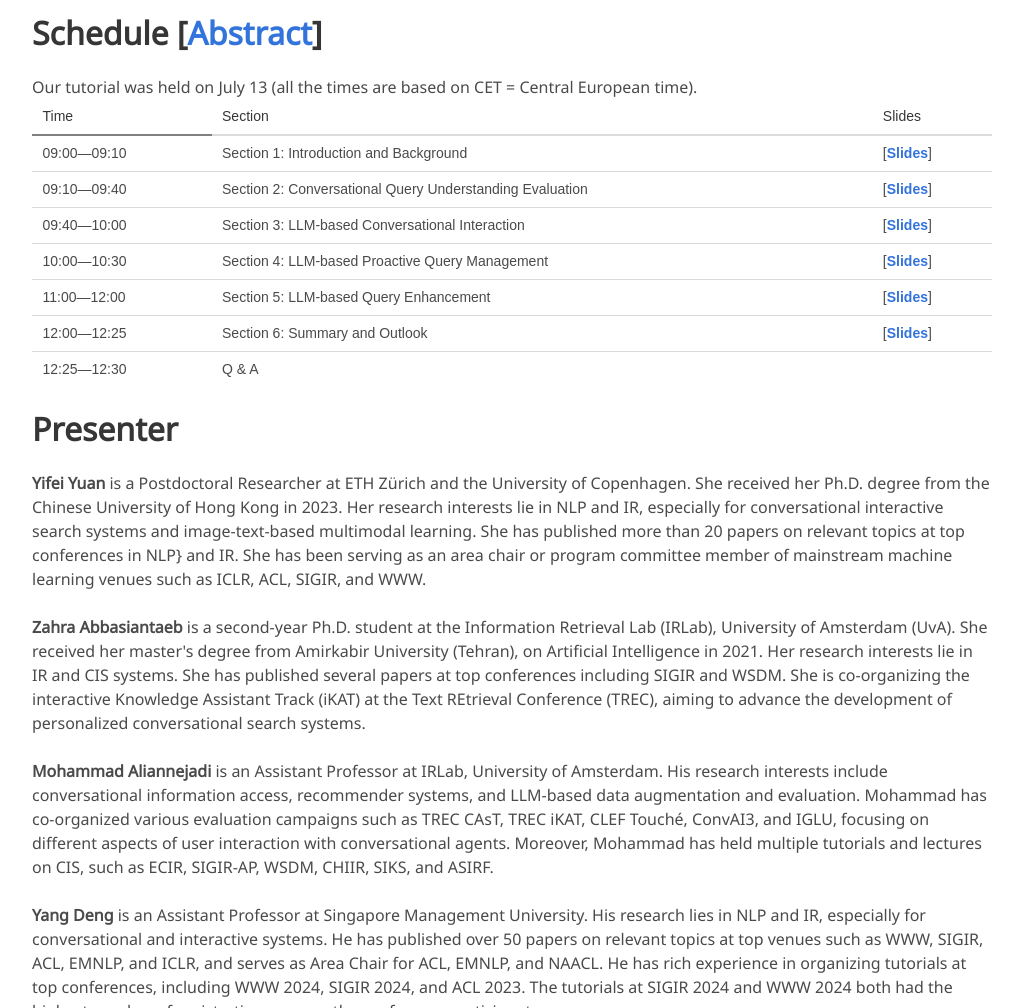
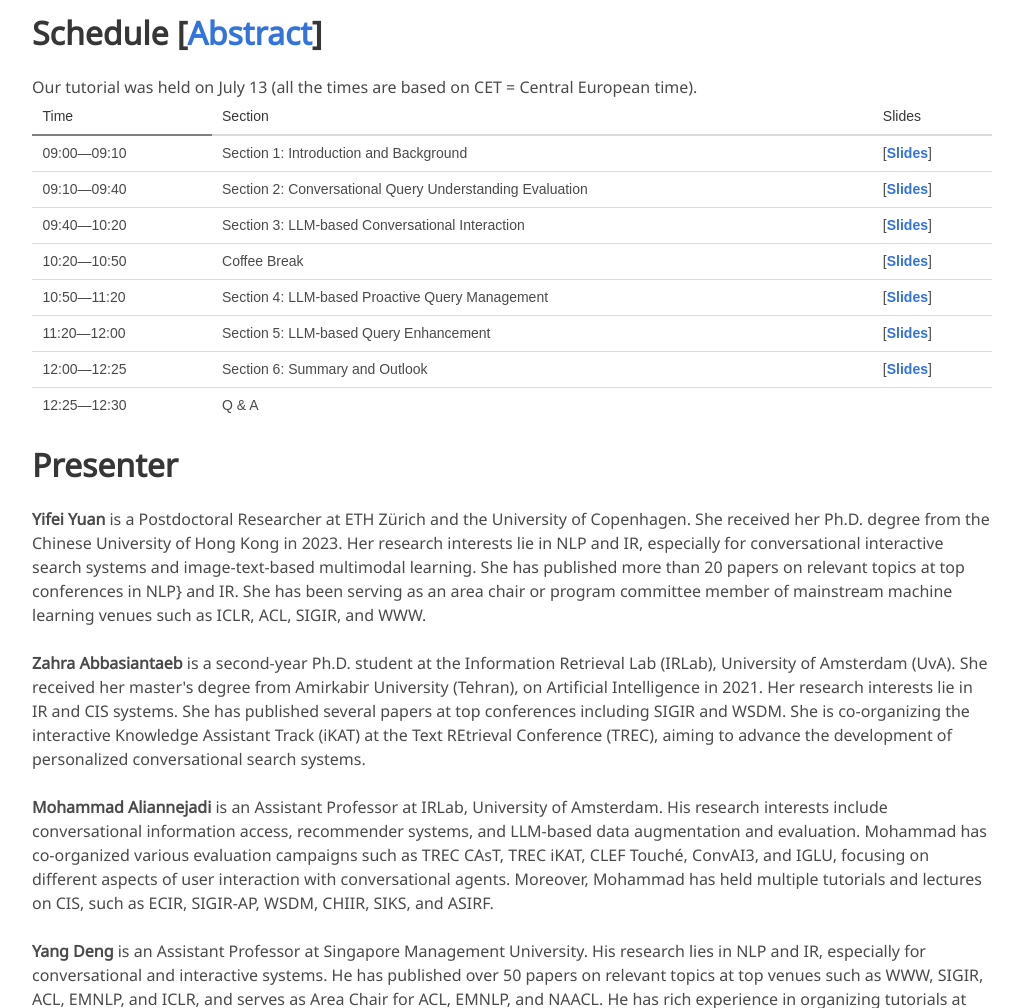
Before and after one commit to sigirusertutorial/sigirusertutorial.github.io, a plain HTML site: page index.html in a window 1280 px wide. Shown: the part 1120-2128 px from the top of the page, without its empty margins (128-1151 px from the left). Drawn offline with nearby package versions, Linux system fonts and the light colour scheme; some icons are missing; a web font is replaced by a local one.

Commit message:
Update index.html

```diff
--- a/index.html
+++ b/index.html
@@ -145,17 +145,22 @@ Query understanding in Conversational Information Seeking (CIS) involves accurat
               <td class="tg-0lax">[<a href=""><b>Slides</b></a>]</td>
             </tr>
             <tr>
-              <td class="tg-0lax">09:40—10:00</td>
+              <td class="tg-0lax">09:40—10:20</td>
               <td class="tg-0lax">Section 3: LLM-based Conversational Interaction</td>
               <td class="tg-0lax">[<a href=""><b>Slides</b></a>]</td>
             </tr>
             <tr>
-              <td class="tg-0lax">10:00—10:30</td>
+              <td class="tg-0lax">10:20—10:50</td>
+              <td class="tg-0lax">Coffee Break</td>
+              <td class="tg-0lax">[<a href=""><b>Slides</b></a>]</td>
+            </tr>
+            <tr>
+              <td class="tg-0lax">10:50—11:20</td>
               <td class="tg-0lax">Section 4: LLM-based Proactive Query Management</td>
               <td class="tg-0lax">[<a href=""><b>Slides</b></a>]</td>
             </tr>
             <tr>
-              <td class="tg-0lax">11:00—12:00</td>
+              <td class="tg-0lax">11:20—12:00</td>
               <td class="tg-0lax">Section 5: LLM-based Query Enhancement</td>
               <td class="tg-0lax">[<a href=""><b>Slides</b></a>]</td>
             </tr>
```
